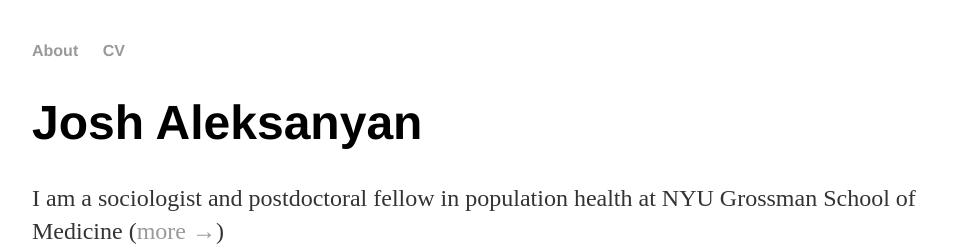
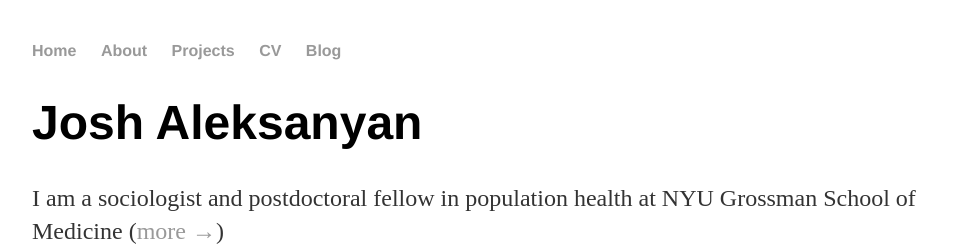
Before and after one commit to aja2182/aja2182.github.io, a Jekyll site: the page built from index.html, in a window 1280 px wide. Shown: the top 246 px of the page, without its empty margins (160-1119 px from the left). Built offline with Jekyll 4.4.1, drawn with Linux system fonts in a browser that asks for light colours.

Commit message:
Update default.html

```diff
--- a/_layouts/default.html
+++ b/_layouts/default.html
@@ -1,37 +1,32 @@
 <!DOCTYPE html>
 <html>
   <head>
-
     <!-- Google tag (gtag.js) -->
 <script async src="https://www.googletagmanager.com/gtag/js?id=G-6186QB07PF"></script>
 <script>
   window.dataLayer = window.dataLayer || [];
   function gtag(){dataLayer.push(arguments);}
   gtag('js', new Date());
-
   gtag('config', 'G-6186QB07PF');
 </script>
-
-
 
     <title>{{ page.title }}</title>
 
     <link rel="stylesheet" type="text/css" href="/css/main.css">
 
   </head>
-
-
   <body>
     <nav>
 <ul>
+<li><a href="/">Home</a></li>
 <li><a href="/about">About</a></li>
+<li><a href="/about">Projects</a></li>
 <li><a href="/cv">CV</a></li>
+<li><a href="/blog">Blog</a></li>
 </ul>
     </nav>
 <div class="container">
-
   {{ content }}
-
 </div>
 
   <footer>
@@ -41,5 +36,4 @@
    </ul>
   </footer>
   </body>
-
 </html>
```
